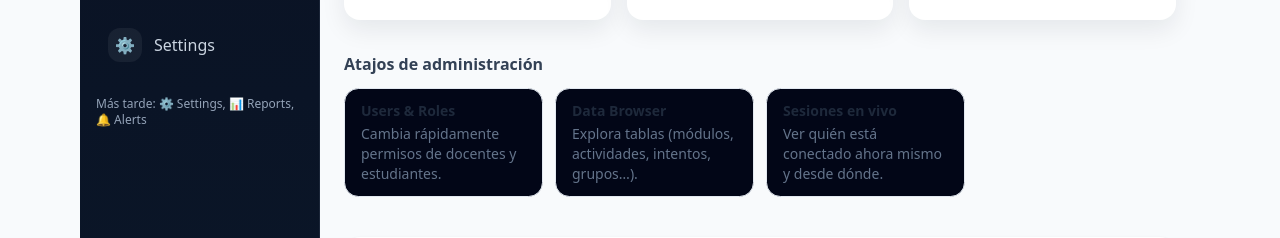
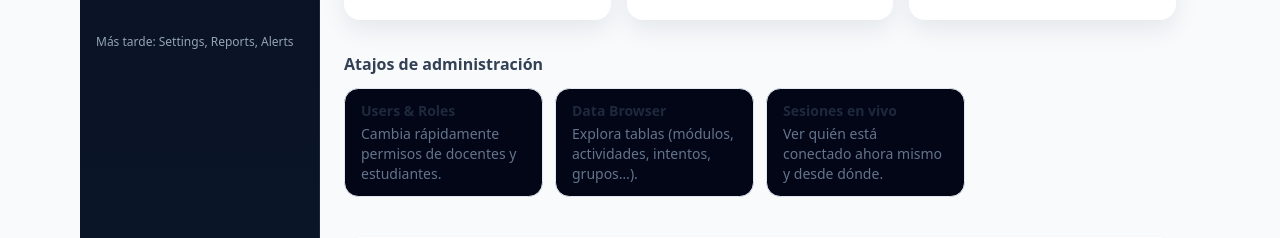
Before and after one commit to UPRM-CSE-CapstoneFallSemester/EconQuest_MVPOfficial, a Flask app: template app/templates/admin/dashboard.html in a window 1280 px wide. Shown: the part 379-617 px from the top of the page. Run offline with Flask 3, Linux system fonts and the light colour scheme; the template is opened without the code that fills it, so the values that code supplies are empty; some libraries are stand-ins or nearby versions.

Commit message:
Made changes

```diff
--- a/app/templates/admin/layout.html
+++ b/app/templates/admin/layout.html
@@ -155,17 +155,11 @@
           <span class="icon">🟢</span
           ><span class="nav-label">Live Sessions</span>
         </a>
-        <a
-          class="nav-item {{ 'active' if request.endpoint=='admin.settings_view' else '' }}"
-          data-title="Settings"
-          href="{{ url_for('admin.settings_view') }}"
-        >
-          <span class="icon">⚙️</span><span class="nav-label">Settings</span>
-        </a>
+
       </nav>
 
       <div class="mt-6 text-xs text-slate-400 brand-label">
-        Más tarde: ⚙️ Settings, 📊 Reports, 🔔 Alerts
+        Más tarde: Settings, Reports, Alerts
       </div>
     </div>
 
```
